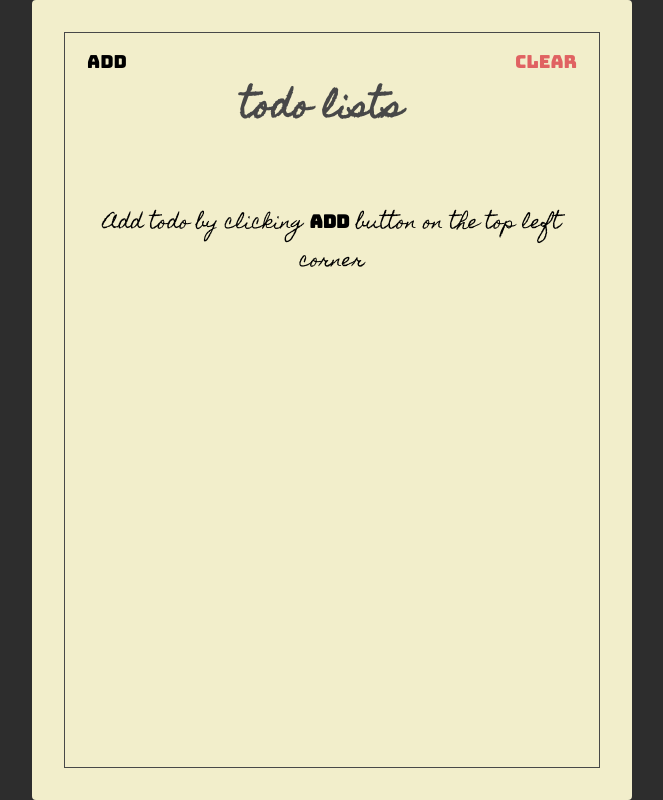
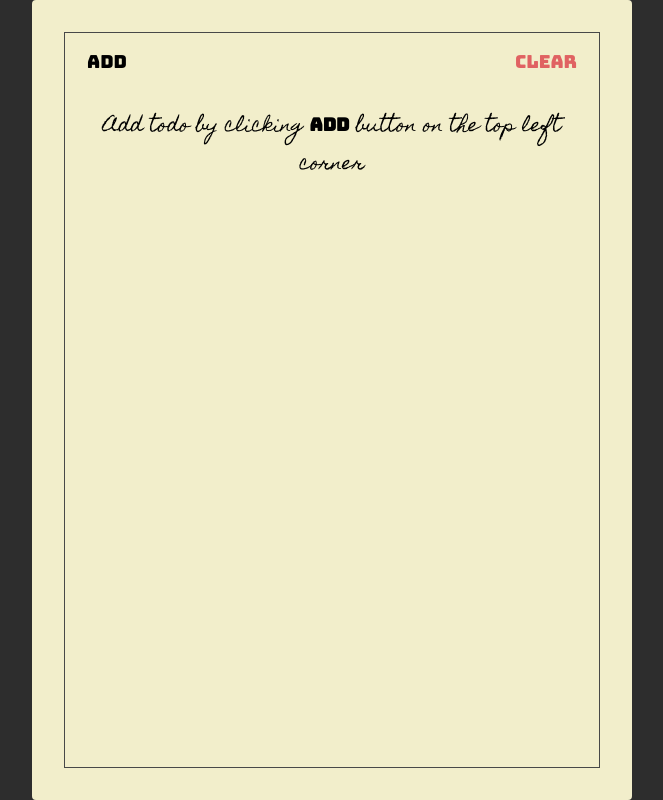
Before and after one commit to rahmat-dev/react-todolist, a React (Create React App) app: page / in a window 1280 px wide. Shown: the whole page, without its empty margins (308-971 px from the left). Built offline with nearby package versions, Linux system fonts and the light colour scheme.

Commit message:
Remove header title

```diff
--- a/src/components/Header.jsx
+++ b/src/components/Header.jsx
@@ -9,7 +9,7 @@ const Header = ({ toggleShowTodoForm, showTodoForm, clearTodo }) => {
         text={showTodoForm ? "Done" : "Add"}
         onClick={toggleShowTodoForm}
       />
-      <h1 className="header-title">Todo Lists</h1>
+      {/* <h1 className="header-title">Todo Lists</h1> */}
       <Button text="Clear" onClick={clearTodo} color="main-red-color" />
     </section>
   );
```
